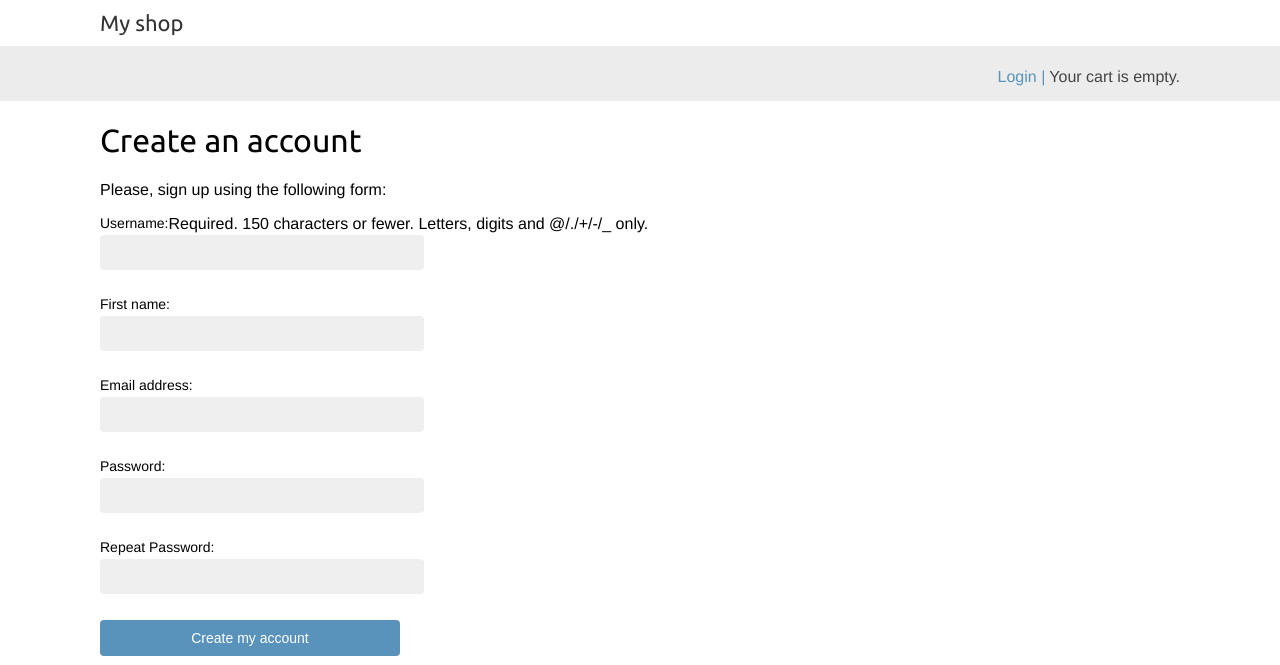
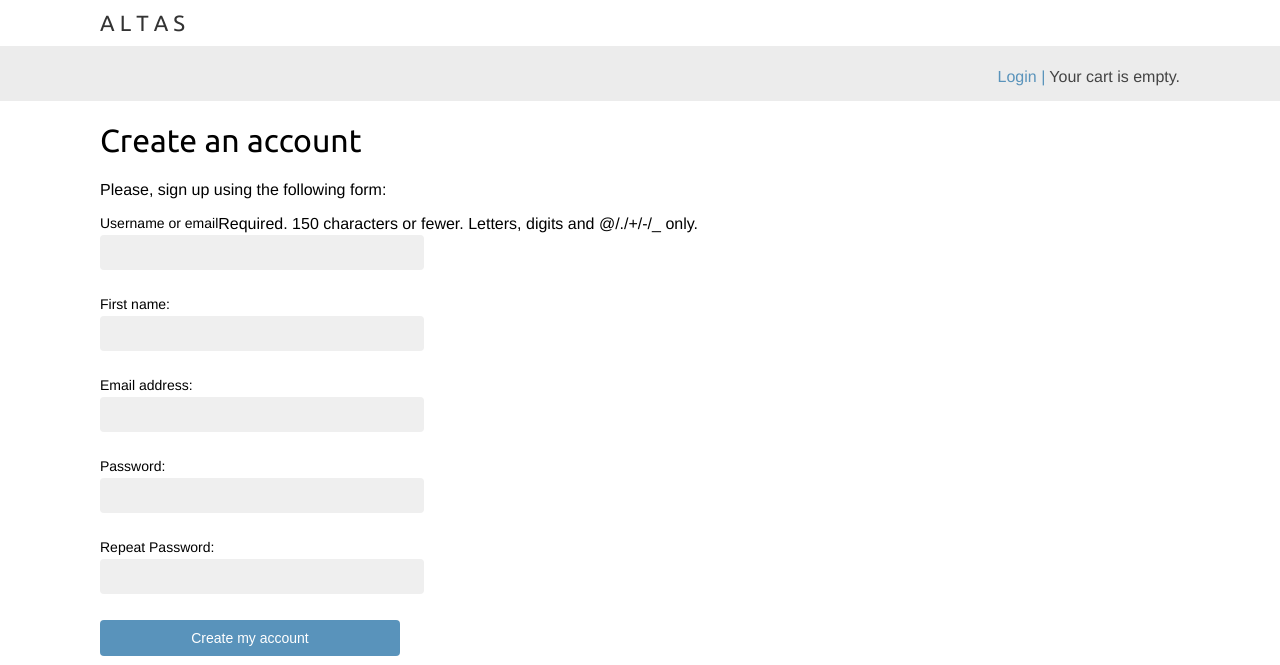
Before and after one commit to Rahu-ju/shop, a Django app: page /account/register/ in a window 1280 px wide. Shown: the top 665 px of the page. Run offline with Django 5.2, Linux system fonts and the light colour scheme; parts of the project's set-up code (start-up, migrations or seed data) failed here and were passed over.

Commit message:
Change the form label by Javascript, which is auto generted by Django.

```diff
--- a/shop/templates/shop/base.html
+++ b/shop/templates/shop/base.html
@@ -10,7 +10,7 @@
 
 <body>
     <div id="header">
-        <a href="/" class="logo">My shop</a>
+        <a href="/" class="logo">A L T A S</a>
     </div>
 
     <div id="subheader">
@@ -60,12 +60,13 @@
 
         {% endblock %}
     </div>
-{% comment %} <script>
-    window.ready(
-        document.GetElementById('<label for="id_username">Username:</label>').InnerText('or email')
-    )
+<script>
+    {% comment %} change the django auto generated label username to username or email {% endcomment %}
+    document.addEventListener('DOMContentLoaded', function() {
+        document.querySelector('label[for="id_username"]').innerText = 'Username or email';
+    });
 
-</script> {% endcomment %}
+</script>
 </body>
 
 </html>
```
